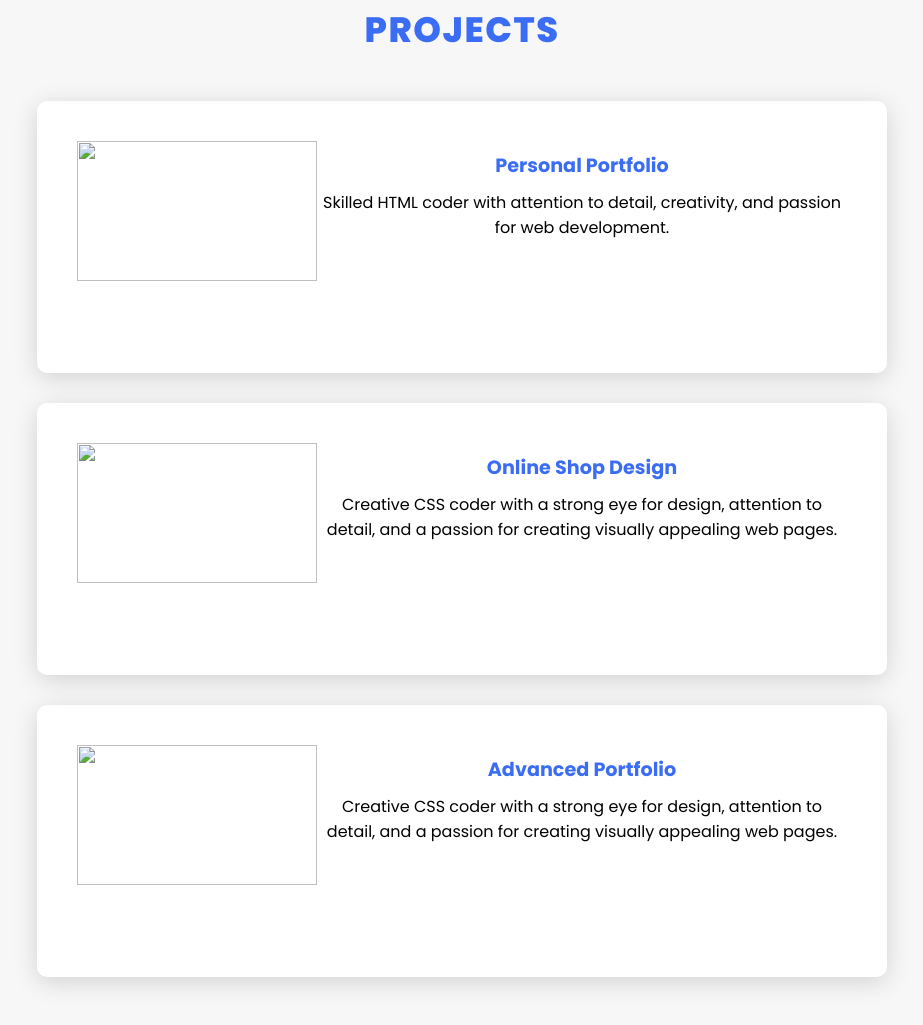
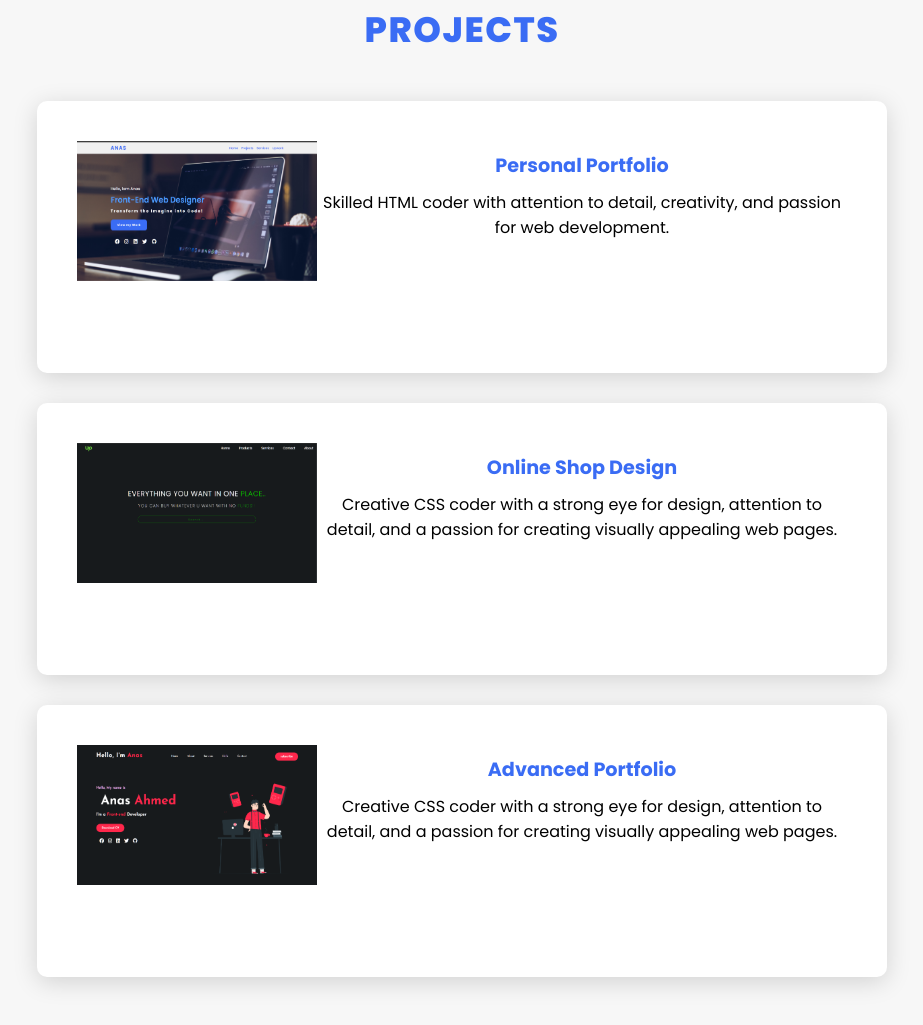
Before and after one commit to itssAnas/anas-portfolio, a plain HTML site: page index.html in a window 1280 px wide. Shown: the part 1651-2676 px from the top of the page, without its empty margins (178-1101 px from the left). Drawn offline with Linux system fonts and the light colour scheme.

Commit message:
Update index.html

```diff
--- a/index.html
+++ b/index.html
@@ -65,7 +65,7 @@
             <div class="content-projects">
                 <div class="card-projects">
                     <div class="icon-projects">
-                        <img src="Screenshots/Portfolio 1.PNG" width="240px" height="140px" alt="">
+                        <img src="Portfolio 1.PNG" width="240px" height="140px" alt="">
                     </div>
                     <div class="info-projects">
                         <h3>Personal Portfolio</h3>
@@ -74,7 +74,7 @@
              </div>  <!--ADDITIONAL PART -->
                <a href="https://itssanas.github.io/portfolio/" target="_blank"> <div class="card-projects">
                     <div class="icon-projects">
-                        <img src="Screenshots/Main - Shopping Portfolio.PNG" width="240px" height="140px" alt="">
+                        <img src="Main - Shopping Portfolio.PNG" width="240px" height="140px" alt="">
                     </div>
                     <div class="info-projects">
                         <h3>Online Shop Design</h3>
@@ -83,7 +83,7 @@
                 </div></a>
                 <div class="card-projects">
                     <div class="icon-projects">
-                        <img src="Screenshots/Advanced Portfolio Main Release - 1.png" width="240px" height="140px" alt="">
+                        <img src="Advanced Portfolio Main Release - 1.png" width="240px" height="140px" alt="">
                     </div>
                     <div class="info-projects">
                         <h3>Advanced Portfolio</h3>
```
